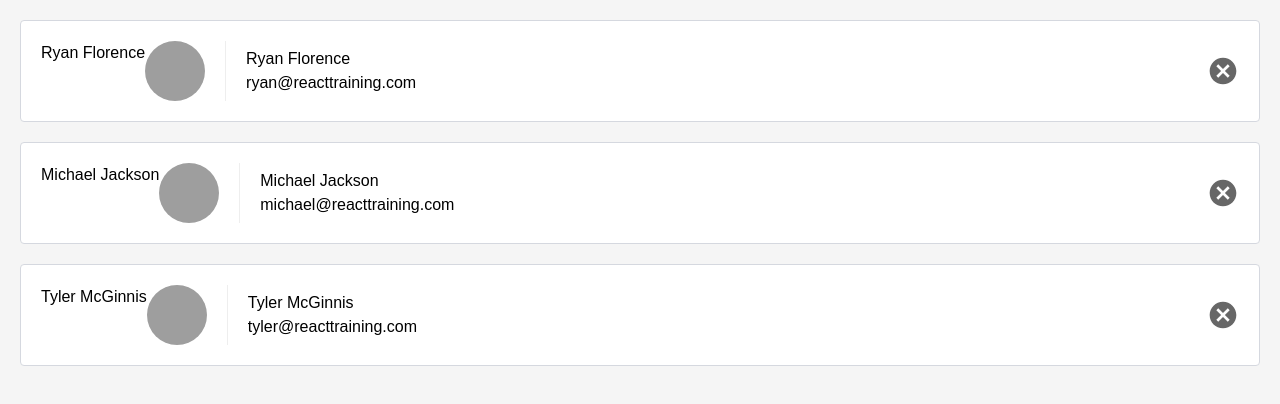
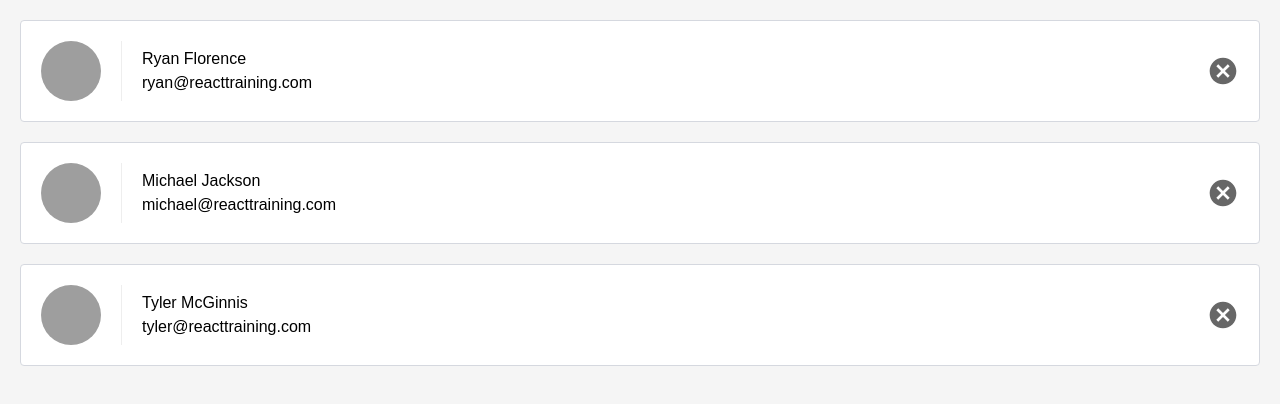
Before and after one commit to RusPosevkin/contacts-tutorial, a React (Create React App) app: page / in a window 1280 px wide. Shown: the top 404 px of the page. Built offline with nearby package versions, Linux system fonts and the light colour scheme.

Commit message:
remove unnecessary name rendering

```diff
--- a/src/ListContacts.js
+++ b/src/ListContacts.js
@@ -7,7 +7,6 @@ class ListContacts extends Component {
       <ol className='contact-list'>
         {this.props.contacts.map((contact) => (
           <li key={contact.id} className='contact-list-item'>
-            {contact.name}
             <div className='contact-avatar' style={{
               backgroundImage: `url(${contact.avatarURL})`
             }}/>
```
